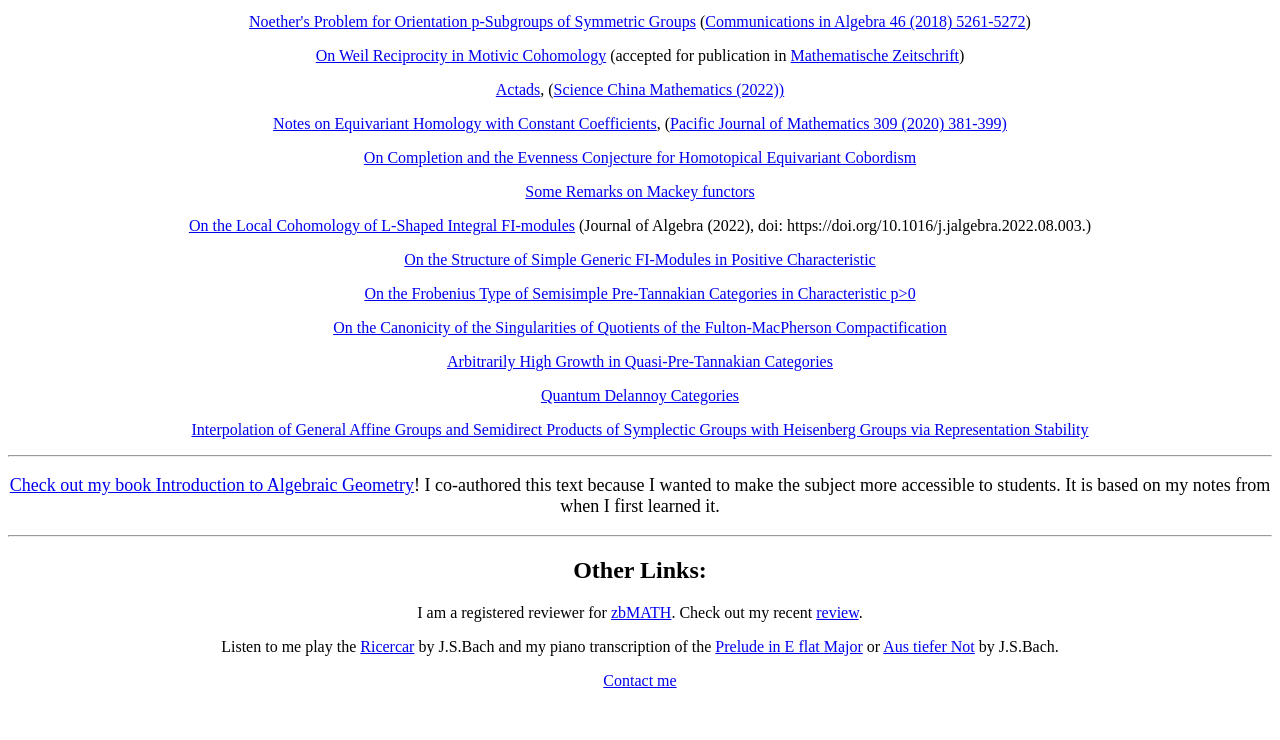
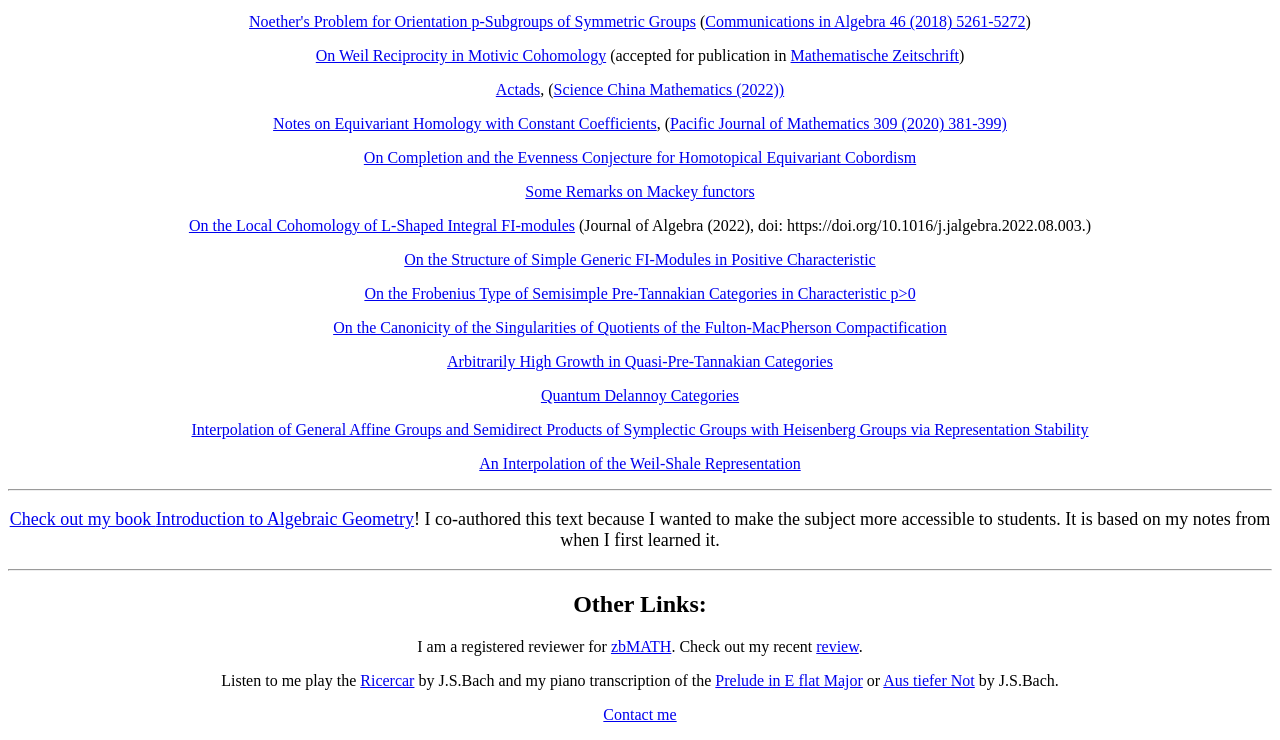
Before and after one commit to krizsophie/krizsophie.github.io, a plain HTML site: page index.html in a window 1280 px wide. Shown: the part 675-1415 px from the top of the page. Before the commit the page ends 1381 px from the top, so only its background shows below. Drawn offline with nearby package versions, Linux system fonts and the light colour scheme; some packages are replaced by stand-ins of ours.

Commit message:
Update index.html

```diff
--- a/index.html
+++ b/index.html
@@ -32,6 +32,7 @@ doi: https://doi.org/10.1016/j.jalgebra.2022.08.003.)</p>
 <p align=center><A href="ACUCategoryFinal23123.pdf">Arbitrarily High Growth in Quasi-Pre-Tannakian Categories</a></p>
 <p align=center><A href="SquaredGrowth23088.pdf">Quantum Delannoy Categories</a></p>
 <p align=center><A href="FIPMModules23109.pdf">Interpolation of General Affine Groups and Semidirect Products of Symplectic Groups with Heisenberg Groups via Representation Stability
+<p align=center><A href="WeilShale24025.pdf">An Interpolation of the Weil-Shale Representation
 
 
 <hr>
```
